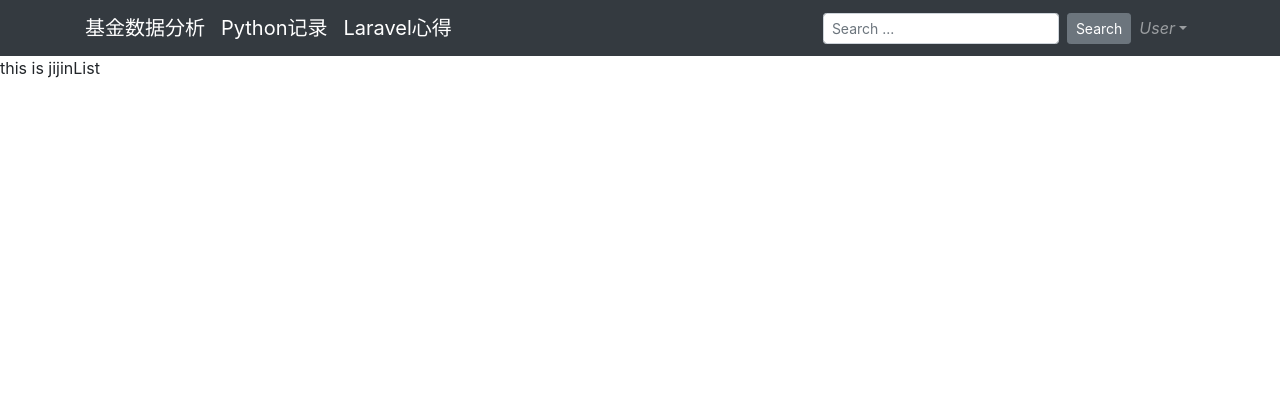
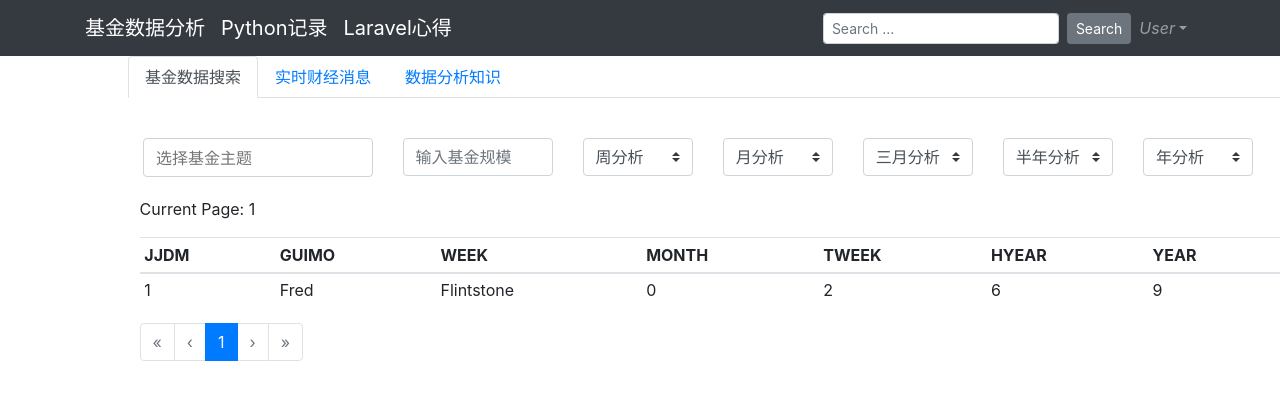
Before and after one commit to jyzhou2/fund, a Vue app in the folder fundstatics/bootstrapvue-demo/: page /JiJinList in a window 1280 px wide. Shown: the top 400 px of the page. Built offline with nearby package versions, Linux system fonts and the light colour scheme.

Commit message:
暂时提交

```diff
--- a/fundstatics/bootstrapvue-demo/src/App.vue
+++ b/fundstatics/bootstrapvue-demo/src/App.vue
@@ -2,21 +2,21 @@
     <div id="app">
         <Navbar/>
         <router-view>
-            <HelloWorld/>
+            <Index/>
         </router-view>
 
 
     </div>
 </template>
 <script>
-    import HelloWorld from './components/HelloWorld.vue'
+    import Index from './components/Index.vue'
     import Navbar from './components/Navbar.vue';
 
     export default {
         name: 'navbar',
         components: {
             Navbar,
-            HelloWorld
+            Index
         }
     }
 </script>
--- a/fundstatics/bootstrapvue-demo/src/components/HelloWorld.vue
+++ b/fundstatics/bootstrapvue-demo/src/components/Index.vue
@@ -1,16 +1,16 @@
 <template>
     <div>
-        <Cards/>
+        <AllColumns/>
     </div>
 </template>
 
 <script>
-    import Cards from './Cards.vue'
+    import AllColumns from './AllColumns.vue'
 
     export default {
         name: 'cards',
         components: {
-            Cards
+            AllColumns
         },
         data() {
             return {};
--- a/fundstatics/bootstrapvue-demo/src/components/JiJinList.vue
+++ b/fundstatics/bootstrapvue-demo/src/components/JiJinList.vue
@@ -1,12 +1,128 @@
 <template>
     <div>
-        this is jijinList
+        <div id="nav">
+
+            <b-tabs content-class="mt-3">
+                <b-tab title="基金数据搜索" active>
+
+                    <div id="data">
+                        <br>
+
+                        <b-container class="bv-example-row">
+                            <b-row>
+                                <b-col>
+                                    <b-form-tags input-id="tags-basic" class="mb-1" no-add-on-enter separator=" "
+                                                 placeholder="选择基金主题"
+                                                 v-model="value"></b-form-tags>
+                                </b-col>
+                                <b-col>
+                                    <b-form-input type="number" id="jijinGuiMo" placeholder="输入基金规模"></b-form-input>
+                                </b-col>
+                                <b-col>
+                                    <b-form-select v-model="selected" :options="week_options">
+                                        <b-form-select-option :value="null">周分析</b-form-select-option>
+
+                                    </b-form-select>
+                                </b-col>
+                                <b-col>
+                                    <b-form-select v-model="selected" :options="week_options">
+                                        <b-form-select-option :value="null">月分析</b-form-select-option>
+
+                                    </b-form-select>
+                                </b-col>
+                                <b-col>
+                                    <b-form-select v-model="selected" :options="week_options">
+                                        <b-form-select-option :value="null">三月分析</b-form-select-option>
+                                    </b-form-select>
+                                </b-col>
+                                <b-col>
+                                    <b-form-select v-model="selected" :options="week_options">
+                                        <b-form-select-option :value="null">半年分析</b-form-select-option>
+                                    </b-form-select>
+                                </b-col>
+                                <b-col>
+                                    <b-form-select v-model="selected" :options="week_options">
+                                        <b-form-select-option :value="null">年分析</b-form-select-option>
+                                    </b-form-select>
+                                </b-col>
+                            </b-row>
+                        </b-container>
+
+
+                        <!--  这里是搜索数结果数据 -->
+
+                        <div class="overflow-auto">
+
+
+                            <p class="mt-3">Current Page: {{ currentPage }}</p>
+
+                            <b-table
+                                    id="my-table"
+                                    :items="items"
+                                    :per-page="perPage"
+                                    :current-page="currentPage"
+                                    small
+                            ></b-table>
+                            <b-pagination
+                                    v-model="currentPage"
+                                    :total-rows="rows"
+                                    :per-page="perPage"
+                                    aria-controls="my-table"
+                            ></b-pagination>
+                        </div>
+                    </div>
+
+                </b-tab>
+                <b-tab title="实时财经消息"><p>I'm the second tab</p></b-tab>
+                <b-tab title="数据分析知识"><p>I'm a disabled tab!</p></b-tab>
+            </b-tabs>
+
+        </div>
+
     </div>
 
 </template>
+<style>
+    .w-100 {
+        height: 25px !important;
+    }
 
+    #jijinGuiMo {
+        width: 150px;
+    }
+
+    #tags-basic {
+        width: 150px !important;;
+    }
+
+    .bv-example-row {
+        margin-left: 0%;
+    }
+
+    .overflow-auto {
+        margin-left: 1%;
+
+    }
+
+    #nav {
+        margin-left: 10%;
+    }
+</style>
 <script>
     export default {
+        data() {
+            return {
+                value: [],
+                selected: null,
+                week_options: ['正序'],
+                perPage: 3,
+                currentPage: 1,
+                items: [
+                    {JJDM: 1, GUIMO: 'Fred', WEEK: 'Flintstone', MONTH: '0', TWEEK: 2, HYEAR: 6, YEAR: 9},
+
+                ]
+            }
+        },
         name: "JiJinList"
     }
 </script>
--- a/fundstatics/bootstrapvue-demo/src/router.js
+++ b/fundstatics/bootstrapvue-demo/src/router.js
@@ -1,7 +1,7 @@
 import Vue from 'vue'
 import Router from 'vue-router'
 import JiJinList from './components/JiJinList'
-import helloWorld from './components/HelloWorld'
+import helloWorld from './components/Index'
 
 Vue.use(Router)
 export default new Router({
```
Also changed, not shown: fundstatics/bootstrapvue-demo/src/components/AllColumns.vue (renamed from fundstatics/bootstrapvue-demo/src/components/Cards.vue), 4 other files (tests, documents, lock files or other folders).
